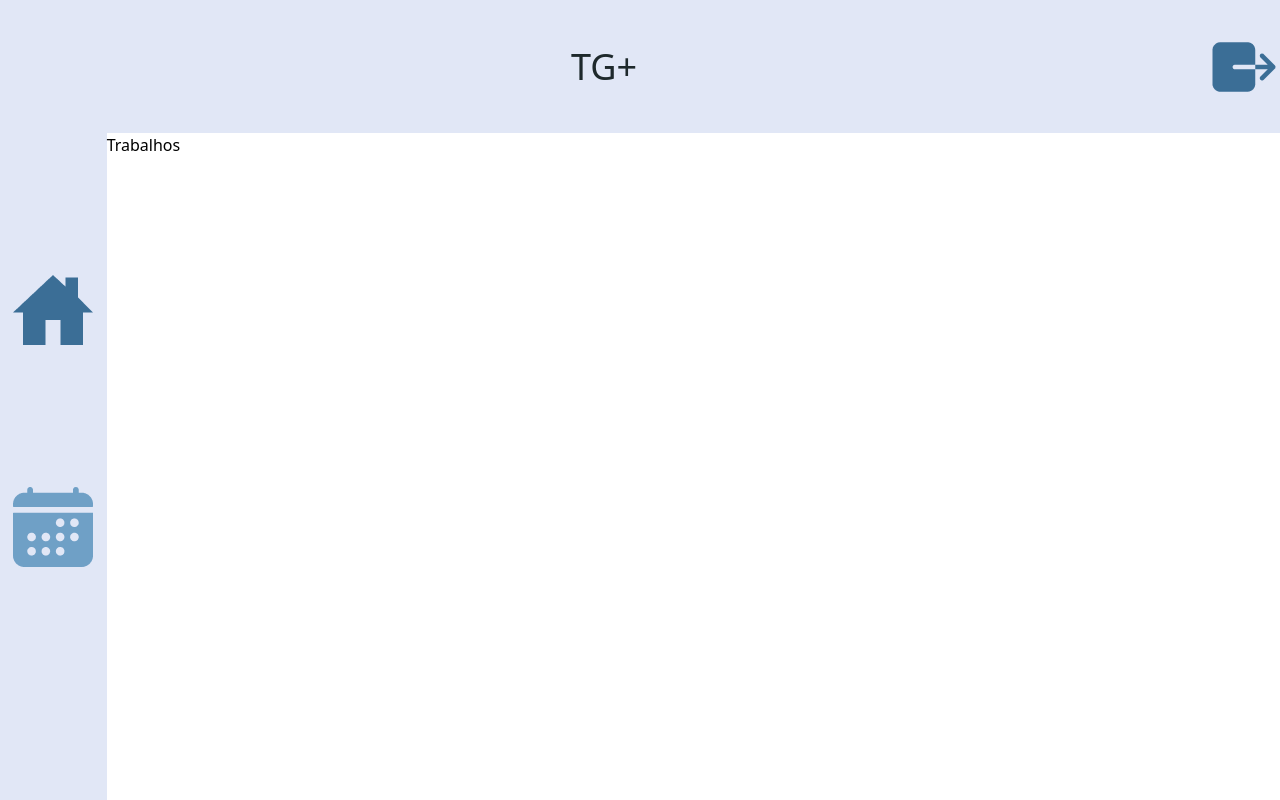
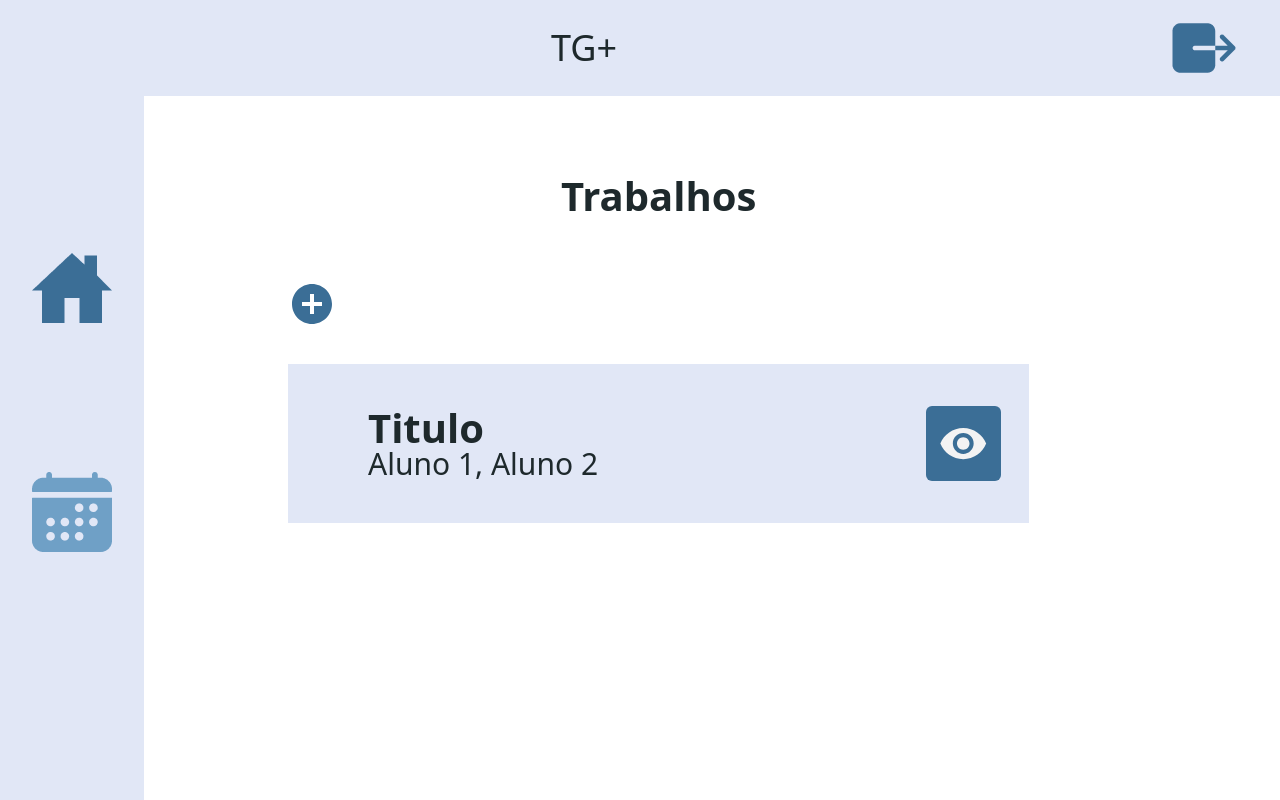
Before and after one commit to mateushilariodias/gerenciadortg, a Next.js app: page /home-screen in a window 1280 px wide. Built offline with nearby package versions, Linux system fonts and the light colour scheme.

Commit message:
change header and nav, and add main to desktop

```diff
--- a/src/app/page.tsx
+++ b/src/app/page.tsx
@@ -32,7 +32,7 @@ export default function Login() {
           <input type="password" name="senha" id="senha" placeholder="Senha" className="pl-8 py-4 rounded-10rem w-full" />
         </div>
         <a href="http://" target="_blank" rel="noopener noreferrer" className="text-right pb-9"><p className="text-right text-mediumToneBlack pb-5 lg:pb-9 pr-4 lg:pr-16">Esqueci minha senha.</p></a>
-        <Button href="/pages/home-screen" className="mb mb-5 lg:mb-20 mx-5 lg:mx-16">
+        <Button href="/home-screen" className="mb mb-5 lg:mb-20 mx-5 lg:mx-16">
           <span className="inline-flex mx-auto py-4">Entrar</span>
         </Button>
       </section>
--- a/src/pages/home-screen.tsx
+++ b/src/pages/home-screen.tsx
@@ -3,17 +3,38 @@ import Image from "next/image";
 
 export default function HomeScreen() {
   return (
-    <div className='grid grid-rows-6 grid-cols-12 h-screen'>
-      <header className="bg-whiteBlueGray flex items-center col-span-12 row-span-1">
+    <div className="grid grid-cols-12">
+      <header className="bg-whiteBlueGray flex items-center col-span-12 fixed z-30 w-full">
         <span className="text-mediumToneBlack py-7 text-center font-normal text-4xl justify-center flex-grow">TG+</span>
-        <Image src="/images/exit.png" alt="Icon exit" height={72} width={72} className="py-4 flex justify-end" />
+        <Image src="/images/exit.png" alt="Icon exit" height={72} width={72} className="flex justify-end mr-10" />
       </header>
-      <nav className='bg-whiteBlueGray col-span-1 row-span-5 flex flex-col justify-evenly pb-24'>
-        <Image src="/images/home-sharp.png" alt="Icon home-sharp" height={80} width={80} className="mx-auto" />
-        <Image src="/images/calendar.png" alt="Icon calendar" height={80} width={80} className="mx-auto" />
+      <nav className="bg-whiteBlueGray col-span-1 flex flex-col justify-center gap-36 h-screen fixed z-20">
+        <Image src="/images/home-sharp.png" alt="Icon home-sharp" height={80} width={80} className="mx-8" />
+        <Image src="/images/calendar.png" alt="Icon calendar" height={80} width={80} className="mx-8" />
       </nav>
-      <main className='col-span-11 row-span-5'>
-        <p className="">Trabalhos</p>
+      <main className="col-span-11 mt-28 ml-72 overflow-auto">
+        <div className='max-w-full mr-36 ml-19'>
+          <p className="text-center text-mediumToneBlack font-bold text-4.4xl py-16">Trabalhos</p>
+        </div>
+        <img src="/images/Plus.svg" alt="Icon Plus" className='pb-9' />
+        <section className='bg-whiteBlueGray max-w-full mr-36 ml-19 flex justify-between'>
+          <div className='align-middle ml-20 text-mediumToneBlack'>
+            <p className='pt-11 font-bold text-4.4xl'>Titulo</p>
+            <p className='pb-11 font-normal text-3.1xl'>Aluno 1, Aluno 2</p>
+          </div>
+          <div className='bg-mediumToneBlue p-3 rounded-md h-min w-min my-auto mr-7'>
+            <svg xmlns="http://www.w3.org/2000/svg" width="51" height="51" viewBox="0 0 51 51" fill="none">
+              <g clip-path="url(#clip0_222_443)">
+                <path d="M25.2516 9.875C14.835 9.875 5.93913 16.3542 2.33496 25.5C5.93913 34.6458 14.835 41.125 25.2516 41.125C35.6683 41.125 44.5641 34.6458 48.1683 25.5C44.5641 16.3542 35.6683 9.875 25.2516 9.875ZM25.2516 35.9167C19.5016 35.9167 14.835 31.25 14.835 25.5C14.835 19.75 19.5016 15.0833 25.2516 15.0833C31.0016 15.0833 35.6683 19.75 35.6683 25.5C35.6683 31.25 31.0016 35.9167 25.2516 35.9167ZM25.2516 19.25C21.7933 19.25 19.0016 22.0417 19.0016 25.5C19.0016 28.9583 21.7933 31.75 25.2516 31.75C28.71 31.75 31.5016 28.9583 31.5016 25.5C31.5016 22.0417 28.71 19.25 25.2516 19.25Z" fill="#F3F3F3" />
+              </g>
+              <defs>
+                <clipPath id="clip0_222_443">
+                  <rect width="50" height="50" fill="white" transform="translate(0.25 0.5)" />
+                </clipPath>
+              </defs>
+            </svg>
+          </div>
+        </section>
       </main>
     </div>
   );
--- a/tailwind.config.ts
+++ b/tailwind.config.ts
@@ -24,6 +24,9 @@ const config: Config = {
         '4.1xl': [ '2.25rem', {
           lineHeight: '2.25rem'
         }],
+        '4.4xl': [ '2.5rem', {
+          lineHeight: '2.5rem'
+        }],
       },
     },
   },
```
Also changed, not shown: public/images/Plus.svg (added).
